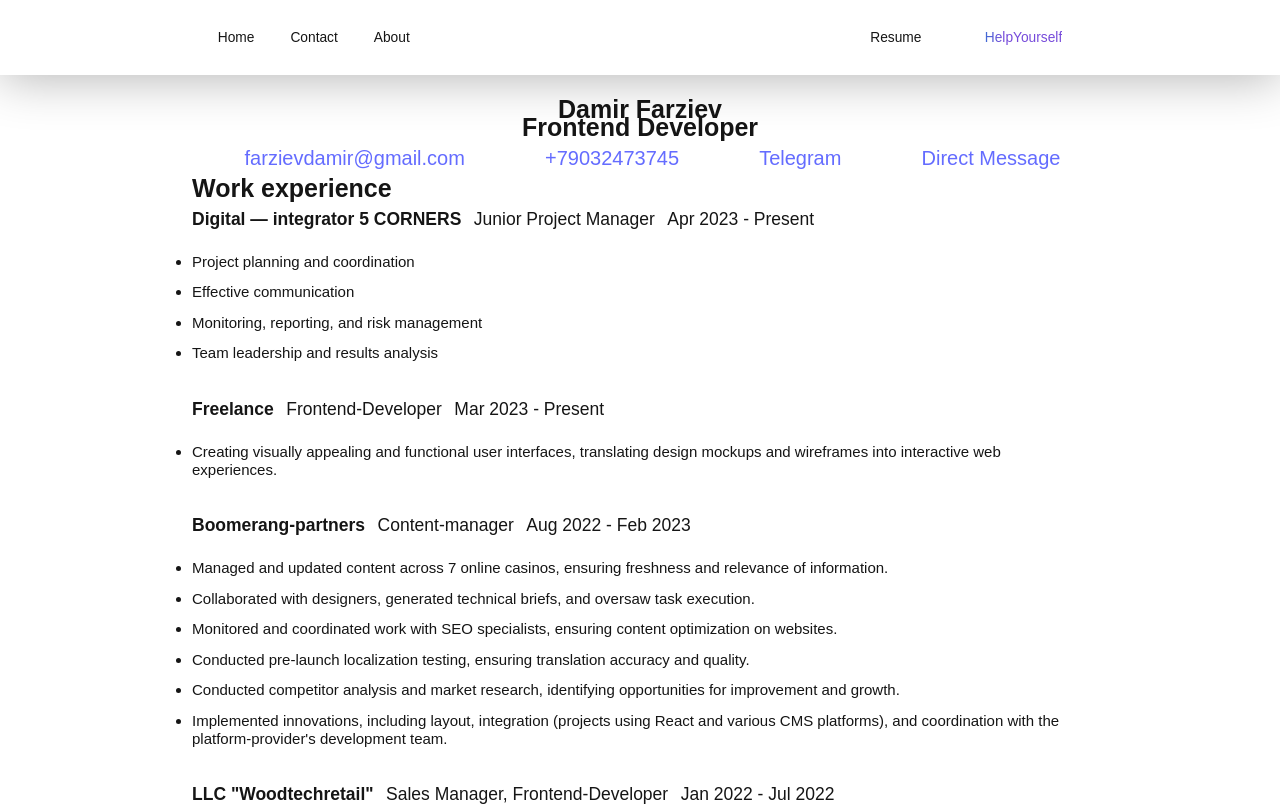
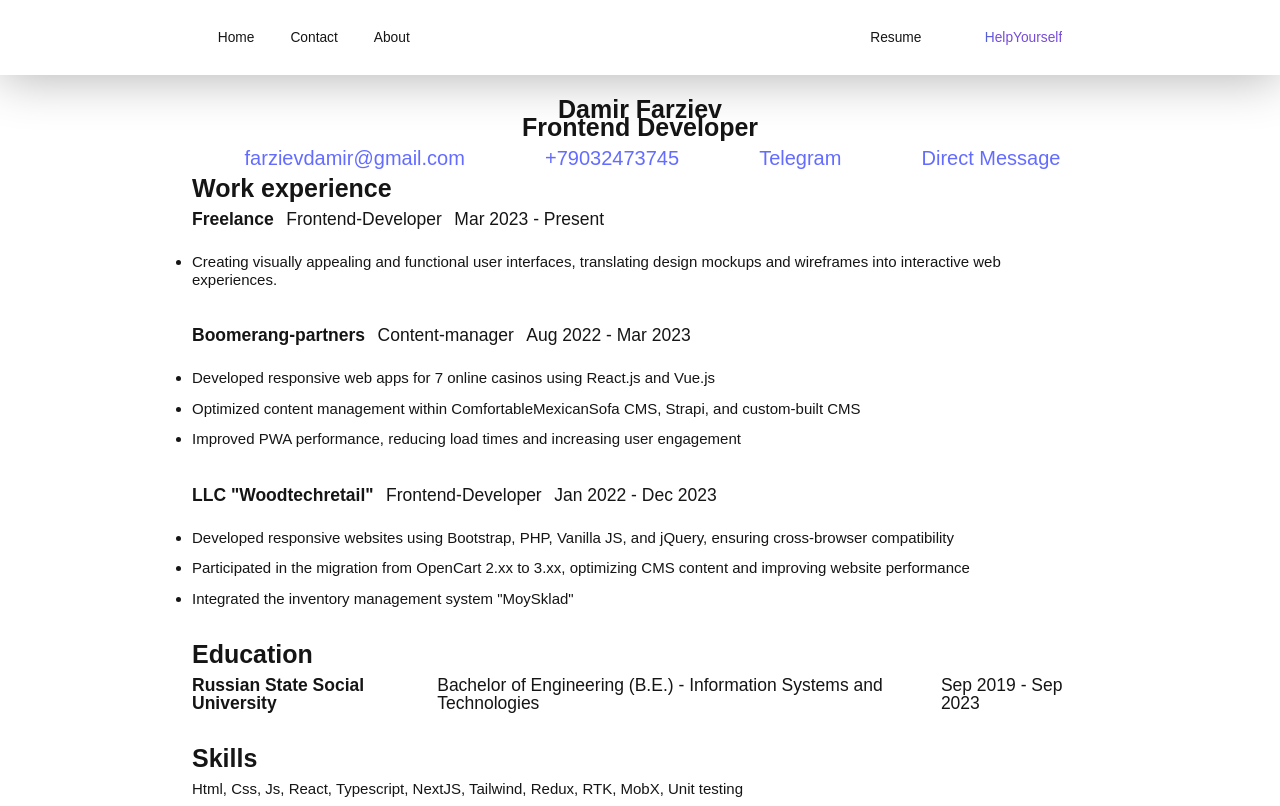
Before and after one commit to Otcocuka/pfolio, a React (Vite) app: page /pfolio/resume in a window 1280 px wide. Shown: the top 806 px of the page. Built offline with nearby package versions, Linux system fonts and the light colour scheme.

Commit message:
Update MyResume.jsx

```diff
--- a/src/components/MyResume.jsx
+++ b/src/components/MyResume.jsx
@@ -32,31 +32,6 @@ const MyResume = () => {
           </motion.h2>
           <div className="resume_block">
             <div className="resume_block_head">
-              <div className="resume_block__company">
-                Digital — integrator 5 CORNERS
-              </div>
-              <div className="resume_block__position">
-                Junior Project Manager
-              </div>
-              <div className="resume_block__date">Apr 2023 - Present</div>
-            </div>
-            <ul className="resume_block_body">
-              <li className="resume_block__achievements">
-                Project planning and coordination
-              </li>
-              <li className="resume_block__achievements">
-                Effective communication
-              </li>
-              <li className="resume_block__achievements">
-                Monitoring, reporting, and risk management
-              </li>
-              <li className="resume_block__achievements">
-                Team leadership and results analysis
-              </li>
-            </ul>
-          </div>
-          <div className="resume_block">
-            <div className="resume_block_head">
               <div className="resume_block__company">Freelance</div>
               <div className="resume_block__position">Frontend-Developer</div>
               <div className="resume_block__date">Mar 2023 - Present</div>
@@ -73,33 +48,17 @@ const MyResume = () => {
             <div className="resume_block_head">
               <div className="resume_block__company">Boomerang-partners</div>
               <div className="resume_block__position">Content-manager</div>
-              <div className="resume_block__date">Aug 2022 - Feb 2023</div>
+              <div className="resume_block__date">Aug 2022 - Mar 2023</div>
             </div>
             <ul className="resume_block_body">
               <li className="resume_block__achievements">
-                Managed and updated content across 7 online casinos, ensuring
-                freshness and relevance of information.
+                Developed responsive web apps for 7 online casinos using React.js and Vue.js
               </li>
               <li className="resume_block__achievements">
-                Collaborated with designers, generated technical briefs, and
-                oversaw task execution.
+                Optimized content management within ComfortableMexicanSofa CMS, Strapi, and custom-built CMS
               </li>
               <li className="resume_block__achievements">
-                Monitored and coordinated work with SEO specialists, ensuring
-                content optimization on websites.
-              </li>
-              <li className="resume_block__achievements">
-                Conducted pre-launch localization testing, ensuring translation
-                accuracy and quality.
-              </li>
-              <li className="resume_block__achievements">
-                Conducted competitor analysis and market research, identifying
-                opportunities for improvement and growth.
-              </li>
-              <li className="resume_block__achievements">
-                Implemented innovations, including layout, integration (projects
-                using React and various CMS platforms), and coordination with
-                the platform-provider&apos;s development team.
+                Improved PWA performance, reducing load times and increasing user engagement
               </li>
             </ul>
           </div>
@@ -109,28 +68,19 @@ const MyResume = () => {
                 LLC &quot;Woodtechretail&quot;
               </div>
               <div className="resume_block__position">
-                Sales Manager, Frontend-Developer
+                Frontend-Developer
               </div>
-              <div className="resume_block__date">Jan 2022 - Jul 2022</div>
+              <div className="resume_block__date">Jan 2022 - Dec 2023</div>
             </div>
             <ul className="resume_block_body">
               <li className="resume_block__achievements">
-                Successful client support and deal closure
+                Developed responsive websites using Bootstrap, PHP, Vanilla JS, and jQuery, ensuring cross-browser compatibility
               </li>
               <li className="resume_block__achievements">
-                Efficient selling of flooring coverings and doors
+                Participated in the migration from OpenCart 2.xx to 3.xx, optimizing CMS content and improving website performance
               </li>
               <li className="resume_block__achievements">
-                Active promotion of products on trading platforms
-              </li>
-              <li className="resume_block__achievements">
-                Professional layout and design of website pages
-              </li>
-              <li className="resume_block__achievements">
-                Content optimization through the administrative panel
-              </li>
-              <li className="resume_block__achievements">
-                Integration with the inventory management system
+                Integrated the inventory management system
                 &quot;MoySklad&quot;
               </li>
             </ul>
```
